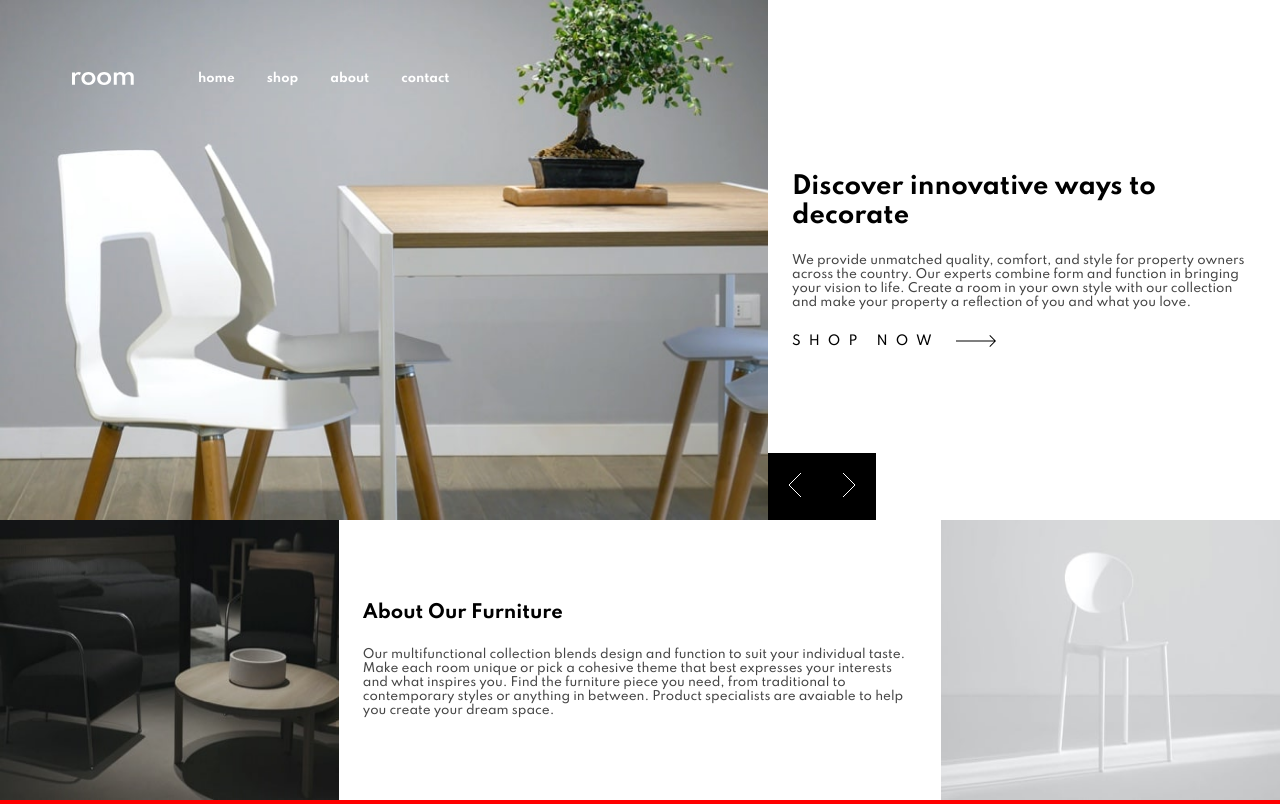
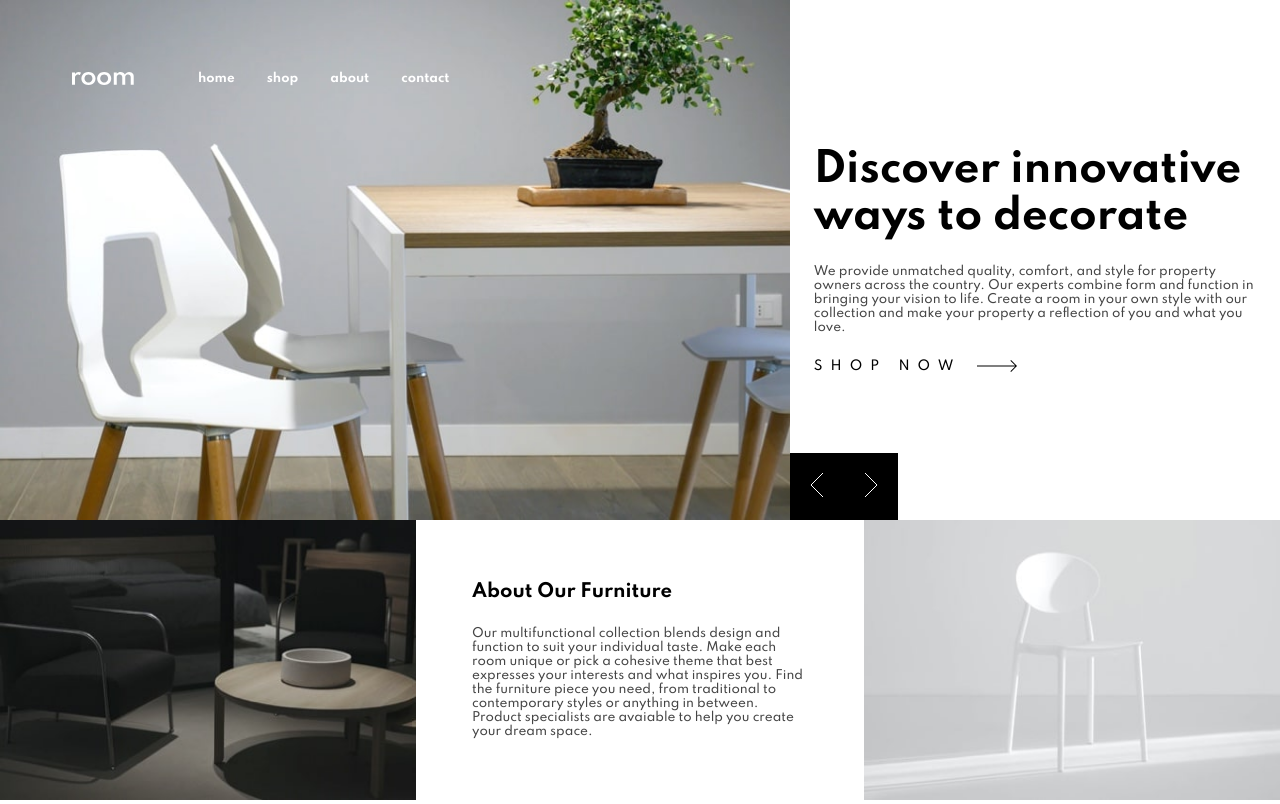
Before and after one commit to naiiiden/room-homepage, a plain HTML site: page index.html in a window 1280 px wide. Drawn offline with Linux system fonts and the light colour scheme.

```diff
--- a/style/_main.scss
+++ b/style/_main.scss
@@ -48,7 +48,6 @@
 
             &:hover {
                 color: $very-dark-gray;
-                border-bottom: 1px solid $white;
 
                 svg {
                     fill: #454545;
@@ -109,7 +108,8 @@
         position: relative;
 
         .img_container {
-            width: 60%;
+            // width: 60%;
+            width: 64.75vw;
             height: 65vh;
 
             .mobile_buttons {
@@ -118,9 +118,14 @@
         }
 
         .text_wrapper {
-            width: 40%;
+            // width: 40%;
+            width: 40vw;
             height: 65vh;
             position: relative;
+
+            h1 {
+                font-size: 2.5rem;
+            }
 
             .desktop_buttons {
                 display: flex;
@@ -137,15 +142,18 @@
 
     .about_container {
         flex-direction: row;
+        justify-content: space-between;
 
         .img_container {
             height: 35vh;
-            width: 36.5%;
+            // width: 34.25%;
+            width: 32.5vw;
         }
 
         .text_wrapper {
             height: 35vh;
-            width: 63.5%;
+            // width: 31.5%;
+            width: 30vw;
         }
     }
 }
--- a/style/style.scss
+++ b/style/style.scss
@@ -17,7 +17,7 @@ body {
     position: relative;
     font-family: Spartan, sans-serif;
     font-size: 12px;
-    background: red;
+    background: $white;
 }
 
 img {
```
Also changed, not shown: design/active-states.jpg (deleted), design/desktop-design-slide-1.jpg (deleted), design/desktop-design-slide-2.jpg (deleted), design/desktop-design-slide-3.jpg (deleted), design/desktop-preview.jpg (deleted), design/desktop.png (added), design/mobile-design.jpg (deleted), design/mobile-navigation.jpg (deleted), design/mobile.png (added), design/nav.png (added), style/style.css, 2 other files.
